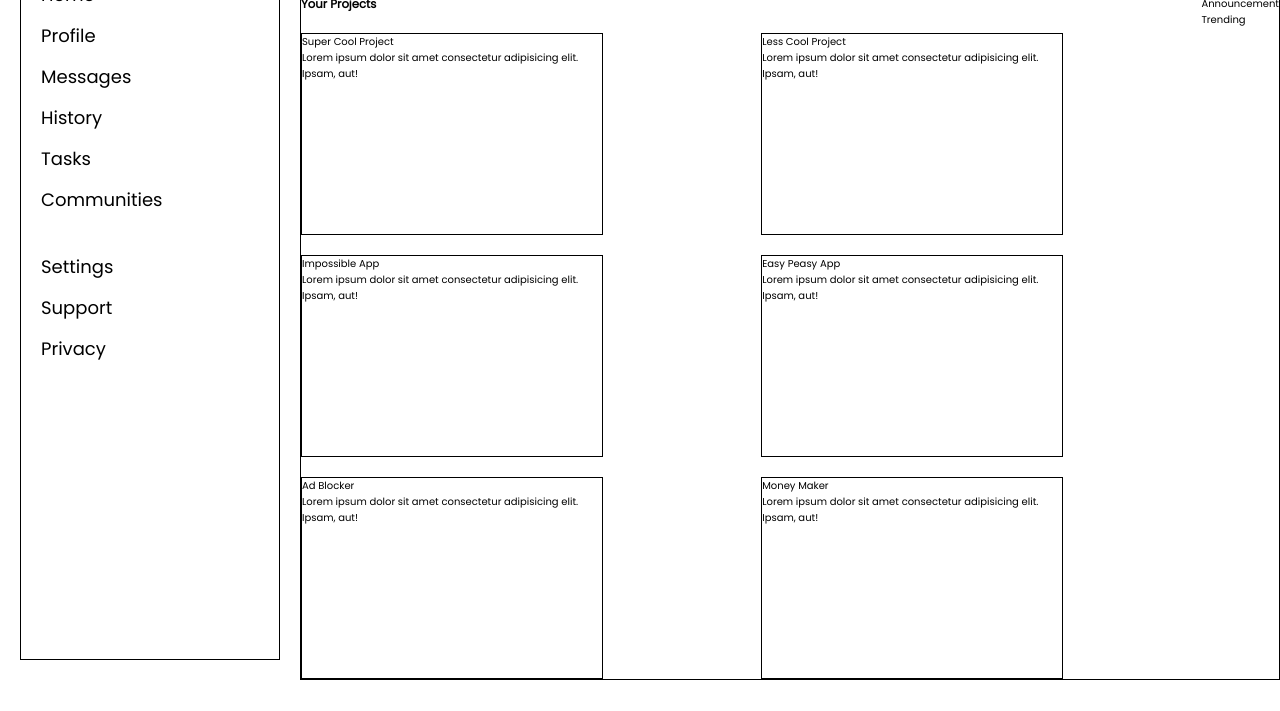
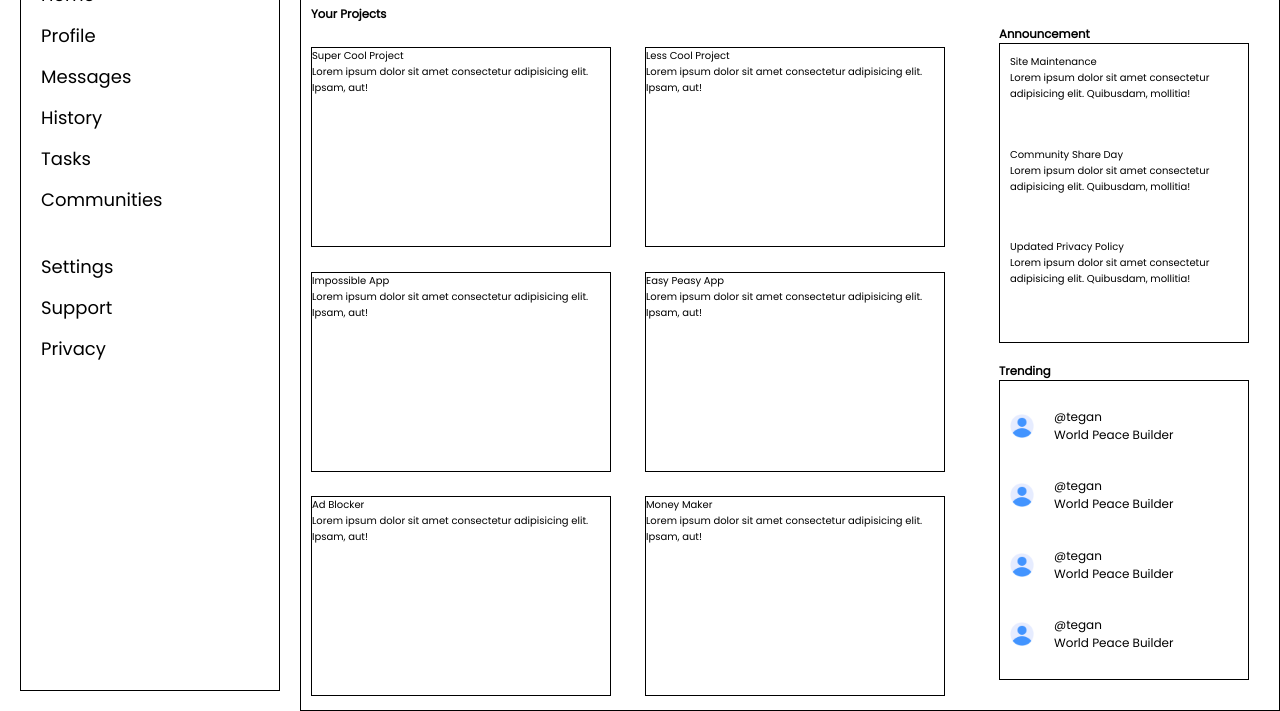
Before and after one commit to abhijeet3001/odin-admin-dashboard, a plain HTML site: page index.html in a window 1280 px wide. Shown: the part 135-846 px from the top of the page. Before the commit the page ends 815 px from the top, so only its background shows below. Drawn offline with Linux system fonts and the light colour scheme.

Commit message:
Add featured-sidebar items

```diff
--- a/index.html
+++ b/index.html
@@ -79,8 +79,56 @@
           </div>
         </div>
         <div class="featured-sidebar">
-          <p>Announcement</p>
-          <p>Trending</p>
+          <div>
+            <h3>Announcement</h3>
+            <div class="announcement card">
+              <div class="card-item">
+                <p>Site Maintenance</p>
+                <p>Lorem ipsum dolor sit amet consectetur adipisicing elit. Quibusdam, mollitia!</p>
+              </div>
+              <div class="card-item">
+                <p>Community Share Day</p>
+                <p>Lorem ipsum dolor sit amet consectetur adipisicing elit. Quibusdam, mollitia!</p>
+              </div>
+              <div class="card-item">
+                <p>Updated Privacy Policy</p>
+                <p>Lorem ipsum dolor sit amet consectetur adipisicing elit. Quibusdam, mollitia!</p>
+              </div>
+            </div>
+          </div>
+          <div>
+            <h3>Trending</h3>
+            <div class="trending card">
+              <div class="card-item">
+                <img src="images/avatar.png" alt="avatar">
+                <div class="info">
+                  <p>@tegan</p>
+                  <p>World Peace Builder</p>
+                </div>
+              </div>
+              <div class="card-item">
+                <img src="images/avatar.png" alt="avatar">
+                <div class="info">
+                  <p>@tegan</p>
+                  <p>World Peace Builder</p>
+                </div>
+              </div>
+              <div class="card-item">
+                <img src="images/avatar.png" alt="avatar">
+                <div class="info">
+                  <p>@tegan</p>
+                  <p>World Peace Builder</p>
+                </div>
+              </div>
+              <div class="card-item">
+                <img src="images/avatar.png" alt="avatar">
+                <div class="info">
+                  <p>@tegan</p>
+                  <p>World Peace Builder</p>
+                </div>
+              </div>
+            </div>
+          </div>
         </div>
       </div>
     </div>
--- a/style.css
+++ b/style.css
@@ -5,12 +5,12 @@
 * {
   margin: 0;
   padding: 0;
+  box-sizing: border-box;
 }
 body {
   font-family: "Poppins", system-ui, -apple-system, BlinkMacSystemFont,
     "Segoe UI", Roboto, Oxygen, Ubuntu, Cantarell, "Open Sans", "Helvetica Neue",
     sans-serif;
-  box-sizing: border-box;
 }
 
 .main-container {
@@ -89,6 +89,8 @@ body {
 .main-content {
   display: grid;
   grid-template-columns: 1fr auto;
+  padding: 1rem;
+  gap:2rem;
 }
 .projects{
   display: grid;
@@ -103,6 +105,21 @@ body {
   width: 300px;
   border: 1px solid #000;
 }
+.featured-sidebar > div{
+  margin: 2rem;
+}
+.featured-sidebar .card{
+  display: grid;
+  height: 300px;
+  width: 250px;
+  padding: 10px;
+}
+.trending > .card-item{
+  display: flex;
+  align-items: center;
+  gap: 20px;
+  font-size: 1.2rem;
+}
 img {
   height: 2em;
 }
```
